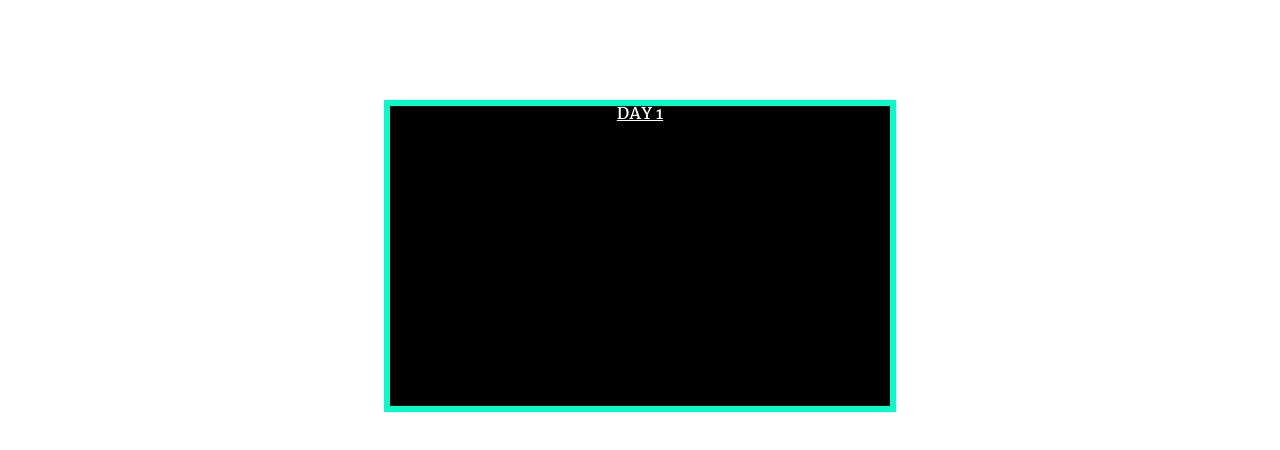
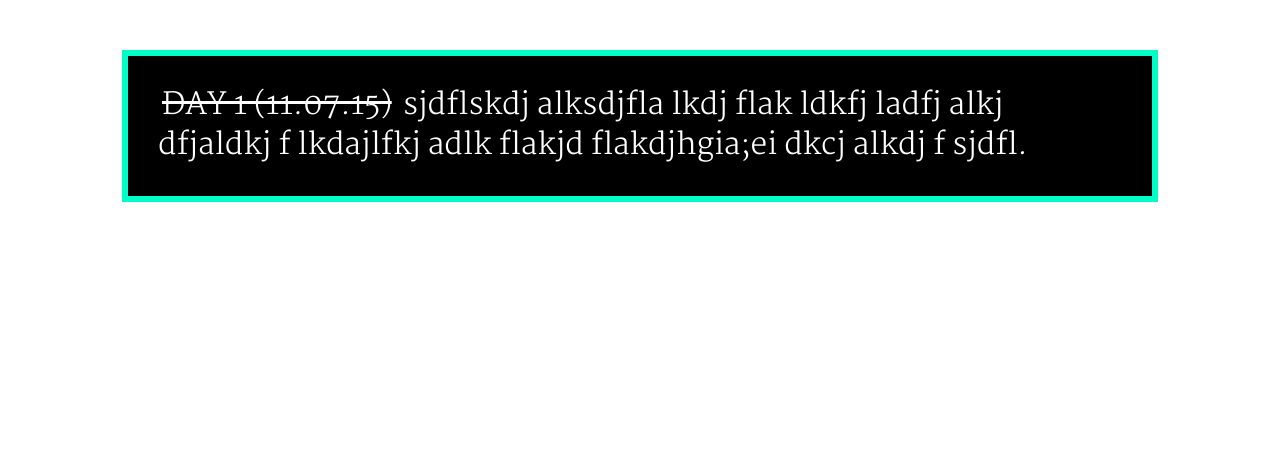
Before and after one commit to rahulshinde/learning-three.js, a plain HTML site: page index.html in a window 1280 px wide. Drawn offline with Linux system fonts and the light colour scheme.

Commit message:
changing box model for text container

```diff
--- a/css/main.css
+++ b/css/main.css
@@ -21,32 +21,35 @@
 .links-wrap {
 	/* Positioning */
 	/* Box-model */
-	width: 500px;
-	height: 300px;
-	margin: 100px auto;
+	width: 80%;
+	margin: 50px auto;
 	/* Typography */
-	text-align: center;
 	/* Visual */
 	border:6px solid rgba(0,255,200,1);
 	background-color: black;
 	/* Misc */
 }
 
-a {
-	/* Positioning */
-    /* Box-model */
-    /* Typography */
-    text-decoration: underline;
-    /* Visual */
-    color: white;
-    /* Misc */
+.links-wrap a:link,
+.links-wrap a:visited {
+	padding: 3px 4px 0 4px;
+	text-decoration: line-through;
+	color: white;
 }
 
-.link {
+.links-wrap a:hover {
+	color: rgba(0,255,200,1);
+}
+
+.about {
 	/* Positioning */
+	padding: 30px;
 	/* Box-model */
 	/* Typography */
 	font-family: 'Martel', serif;
+	font-size: 30px;
+	line-height: 40px;
 	/* Visual */
+	color: white;
 	/* Misc */
 }
--- a/index.html
+++ b/index.html
@@ -4,7 +4,7 @@
 	<head>
 		<title>learning three.js</title>
 
-		<link href='http://fonts.googleapis.com/css?family=Martel:700' rel='stylesheet' type='text/css'>
+		<link href='http://fonts.googleapis.com/css?family=Martel:300' rel='stylesheet' type='text/css'>
 
 		<link rel="stylesheet" type="text/css" href="css/main.css">
 		<link rel="stylesheet" type="text/css" href="css/reset.css">
@@ -13,7 +13,9 @@
 	<body>
 		<div class="container">
 			<div class="links-wrap">
-				<a class="link" href="#">DAY 1</a>
+				<p class="about">
+					<a id="skew-link" href="#">DAY 1 (11.07.15)</a> sjdflskdj alksdjfla lkdj flak ldkfj ladfj alkj dfjaldkj f lkdajlfkj adlk flakjd flakdjhgia;ei dkcj alkdj f sjdfl.
+				</p>
 			</div> <!-- end container -->
 		</div> <!-- end container -->
 	</body>
```
